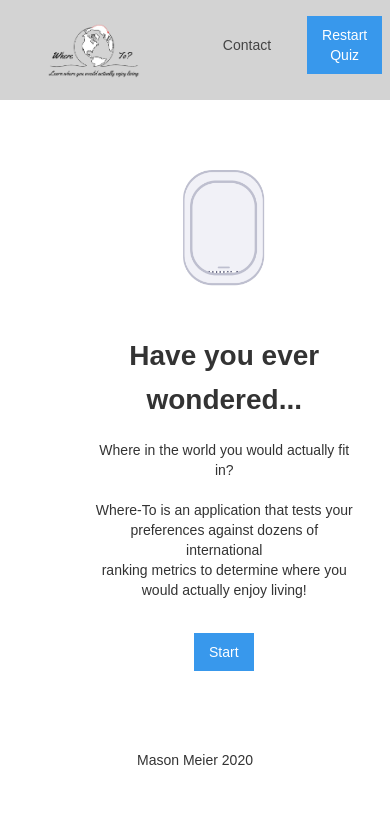
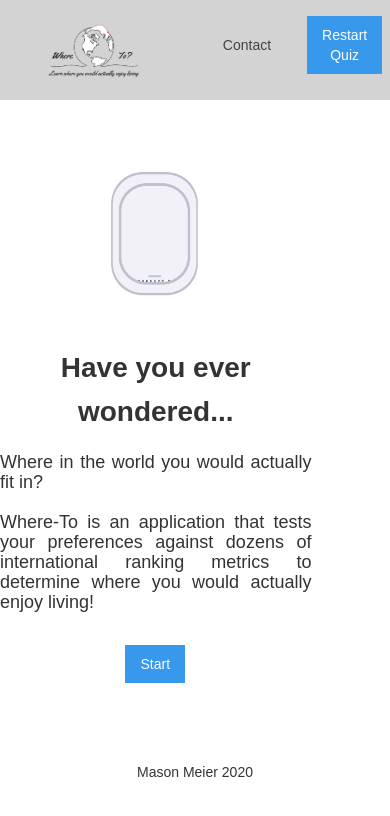
Before and after one commit to masonmeier/where-to, a React (Create React App) app: page / in a window 390 px wide. Shown: the top 816 px of the page. Built offline with nearby package versions, Linux system fonts and the light colour scheme.

Commit message:
fixed styling breaks for landing page and questions

```diff
--- a/src/CSS/landingPage.css
+++ b/src/CSS/landingPage.css
@@ -160,6 +160,15 @@
     font-family: Montserrat, sans-serif;
 }
 
+.lp-hero-text {
+    width: 50%;
+}
+
+.paragraph {
+    text-align: justify;
+    font-size: large;
+}
+
 @media screen and (max-width: 991px) {
     .hero-image-mask {
         display: inline-block;
@@ -170,9 +179,7 @@
     }
 
     .hero {
-        margin-left: 15%;
         padding-top: 15%;
-        width: 80%;
     }
 }
 
@@ -183,7 +190,7 @@
     }
 
     .flex-container {
-        margin-left: 10%;
+        /*margin-left: 10%;*/
         text-align: center;
         position: relative;
         width: 100%;
@@ -200,7 +207,7 @@
     }
 
     .hero {
-        width: 80%;
+        width: 100%;
         padding: 40px 20px;
     }
 
@@ -242,7 +249,7 @@
     }
 
     .lp-hero-text {
-        width: 90%;
+        width: 100%;
     }
 }
 
@@ -250,6 +257,7 @@
 
     .hero {
         width: 85%;
+        padding-left: 0;
     }
 
     .sticky-nav {
--- a/src/CSS/webflow.css
+++ b/src/CSS/webflow.css
@@ -194,6 +194,11 @@
 p {
     margin-top: 0;
     margin-bottom: 10px;
+
+}
+
+.question-embellish {
+    text-align: justify;
 }
 
 figcaption {
--- a/src/components/QuizProvider.js
+++ b/src/components/QuizProvider.js
@@ -68,5 +68,5 @@
 
 export default QuizProvider;
 export const QuizContext = React.createContext();
-export const remoteServerURL = 'where-to.world:3002';
+export const remoteServerURL = 'http://where-to.world:3002';
 // export const remoteServerURL = 'http://localhost:3002';
--- a/src/components/pages/LandingPage.js
+++ b/src/components/pages/LandingPage.js
@@ -22,7 +22,7 @@
                 <h1 className="heading">Have you ever wondered...</h1>
                 <p className="paragraph">Where in the world you would actually fit
                   in?<br/>‍<br/>Where-To is an application that tests your preferences against dozens of
-                  international <br/>ranking metrics to determine where you would actually enjoy living!</p>
+                  international ranking metrics to determine where you would actually enjoy living!</p>
                 <button className="start-button w-button" onClick={startQuiz}>Start</button>
               </div>
               <div className="hero-image-mask">
--- a/src/components/pages/questions/QuestionBody.js
+++ b/src/components/pages/questions/QuestionBody.js
@@ -5,7 +5,7 @@
 import environment from '../images/QuestionIcons/environment.png';
 import political from '../images/QuestionIcons/political.png';
 import social from '../images/QuestionIcons/social.png';
-import '../../../CSS/questionBody.css';
+
 
 //images are initialized into an object to allow react to read them
 //for each re-render
--- a/src/components/pages/questions/QuestionStructure.js
+++ b/src/components/pages/questions/QuestionStructure.js
@@ -7,8 +7,6 @@
 import social from '../images/QuestionIcons/social.png';
 import NavBar from '../../Structure/NavBar';
 import UserInput from './Input';
-import '../../../CSS/questionBody.css';
-import '../../../CSS/questionBody.css';
 import '../../../CSS/webflow.css';
 import '../../../CSS/normalize.css';
 
@@ -43,9 +41,9 @@
           <div className="question-explanation w-col w-col-3">
             <div className="rich-text-block w-richtext">
               <h2>{expHeader}</h2>
-              <p>{expText}</p>
+              <p className="question-embellish">{expText}</p>
               <h4>{importanceHeader}</h4>
-              <p>{importanceText}</p>
+              <p className="question-embellish">{importanceText}</p>
             </div>
           </div>
           <div className="question-interaction w-col w-col-9">
```
Also changed, not shown: src/CSS/questionBody.css (deleted, +0 -260 lines).
